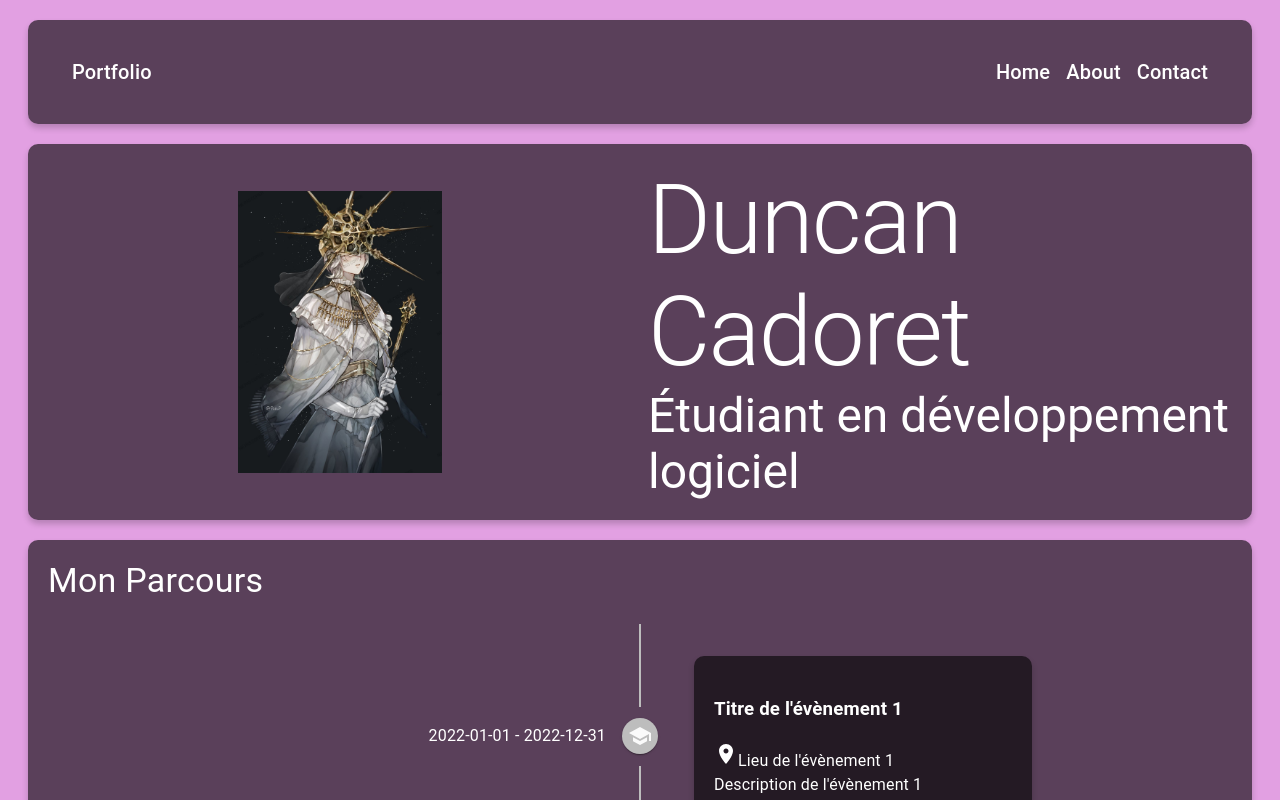
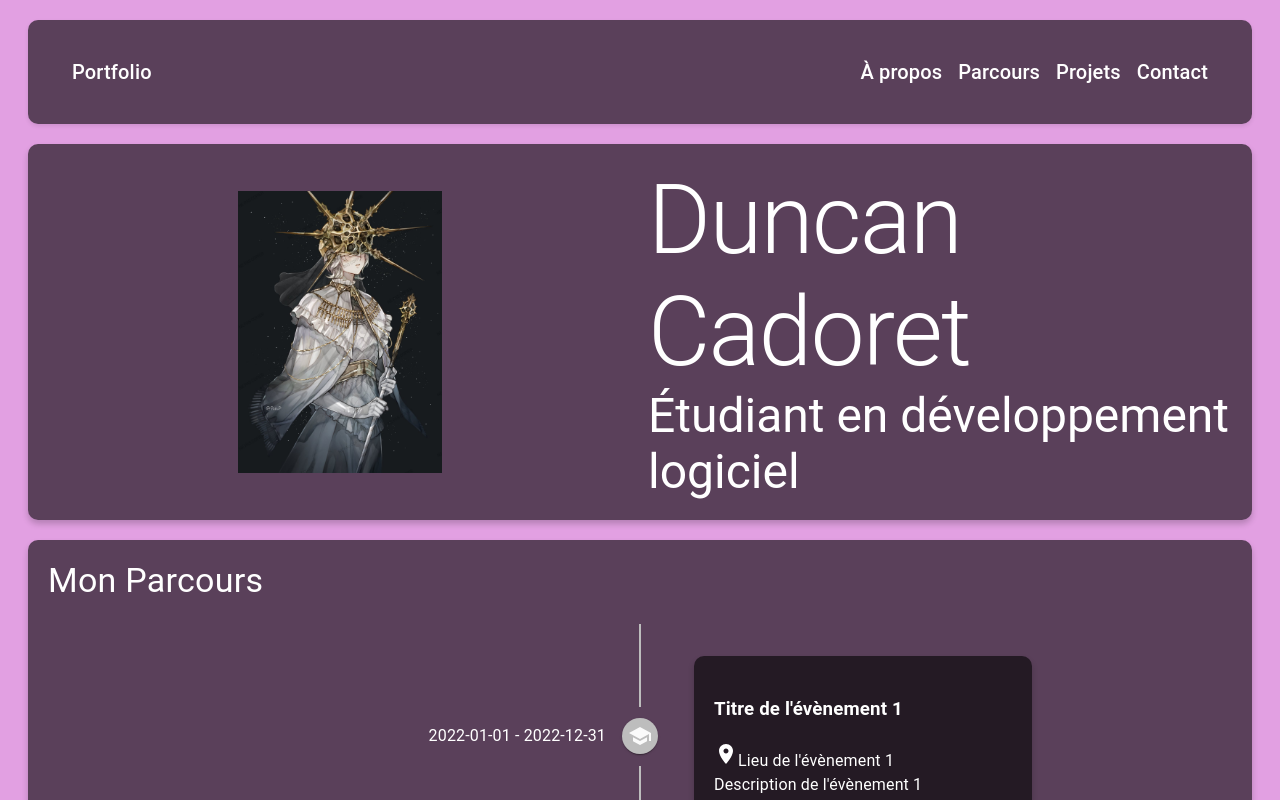
Before and after one commit to DuncanC42/portfolio-react, a React (Vite) app: page / in a window 1280 px wide. Shown: the top 800 px of the page. Built offline with nearby package versions, Linux system fonts and the light colour scheme.

Commit message:
Navbar update with links

```diff
--- a/src/components/contact/Contact.jsx
+++ b/src/components/contact/Contact.jsx
@@ -1,5 +1,5 @@
-import React, { useState } from 'react';
-import { Container } from "../container/Container.jsx";
+import React, {useState} from 'react';
+import {Container} from "../container/Container.jsx";
 import './Contact.css'; // Importation du fichier CSS
 
 export function ContactForm() {
@@ -35,7 +35,7 @@ export function ContactForm() {
     };
 
     return (
-        <Container title="Contactez-moi">
+        <Container title="Contactez-moi" containerId="contact" >
             <form onSubmit={handleSubmit} className="contact-form">
                 <div className="nameAndSurnameInput">
                     <div className="form-field">
--- a/src/components/introduction/Introduction.jsx
+++ b/src/components/introduction/Introduction.jsx
@@ -2,9 +2,11 @@ import { Typography } from "@mui/material";
 import Grid from '@mui/material/Grid2';
 import { Container } from "../container/Container.jsx";
 
+import './Introduction.css';
+
 export const Introduction = () => {
     return (
-        <Container>
+        <Container containerId="about">
             <Grid container spacing={2} alignItems="center">
                 <Grid size={6} style={{ display: 'flex', justifyContent: 'center' }}>
                     <img src="/public/IMG_20241110_214015.jpg" alt="Description" style={{ width: '35%' }} />
--- a/src/components/navbar/Navbar.css
+++ b/src/components/navbar/Navbar.css
@@ -0,0 +1,17 @@
+#navbar {
+    position: sticky;
+    top: 0;
+    z-index: 1000;
+    background-color: white;
+    box-shadow: 0 2px 4px rgba(0, 0, 0, 0.1);
+}
+
+.navbar-link {
+    text-decoration: none;
+    color: inherit;
+    cursor: pointer;
+}
+
+.navbar-link:hover {
+    text-decoration: underline;
+}
--- a/src/components/navbar/Navbar.jsx
+++ b/src/components/navbar/Navbar.jsx
@@ -1,19 +1,25 @@
 import { Container } from "../container/Container.jsx";
 import { Toolbar, Typography } from "@mui/material";
 import React from "react";
+import './Navbar.css';
 
 export const Navbar = () => {
-    const menuItems = ['Home', 'About', 'Contact'];
+    const menuItems = [
+        { label: 'À propos', href: '#about' },
+        { label: 'Parcours', href: '#parcours' },
+        { label: 'Projets', href: '#projectContainer' },
+        { label: 'Contact', href: '#contact' }
+    ];
 
     return (
-        <Container>
+        <Container containerId="navbar">
             <Toolbar>
                 <Typography variant="h6" component="div" sx={{ flexGrow: 1 }}>
                     Portfolio
                 </Typography>
                 {menuItems.map((item, index) => (
                     <Typography key={index} variant="h6" component="div" sx={{ marginLeft: 2 }}>
-                        {item}
+                        <a href={item.href} className="navbar-link">{item.label}</a>
                     </Typography>
                 ))}
             </Toolbar>
--- a/src/components/projectsGallery/ProjectGallery.jsx
+++ b/src/components/projectsGallery/ProjectGallery.jsx
@@ -18,7 +18,7 @@ export const ProjectGallery = () => {
         : projects;
 
     return (
-        <Container id="projectContainer" title="Mes Projets">
+        <Container containerId="projectContainer" title="Mes Projets">
             <div className="projectsFilter">
                 <Stack direction="row" spacing={1}>
                     <Chip
--- a/src/components/timeline/Timeline.jsx
+++ b/src/components/timeline/Timeline.jsx
@@ -19,7 +19,7 @@ const iconMap = {
 
 export const ProjectTimeline = () => {
     return (
-        <Container title="Mon Parcours">
+        <Container title="Mon Parcours" containerId="parcours">
             <div className="timelineContainer">
                 <div>
                     <Timeline position="alternate">
```
Also changed, not shown: src/components/introduction/Introduction.css (added).
